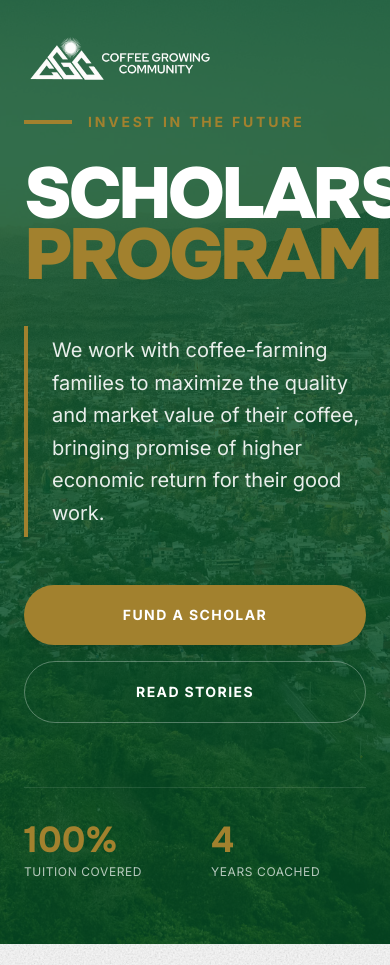
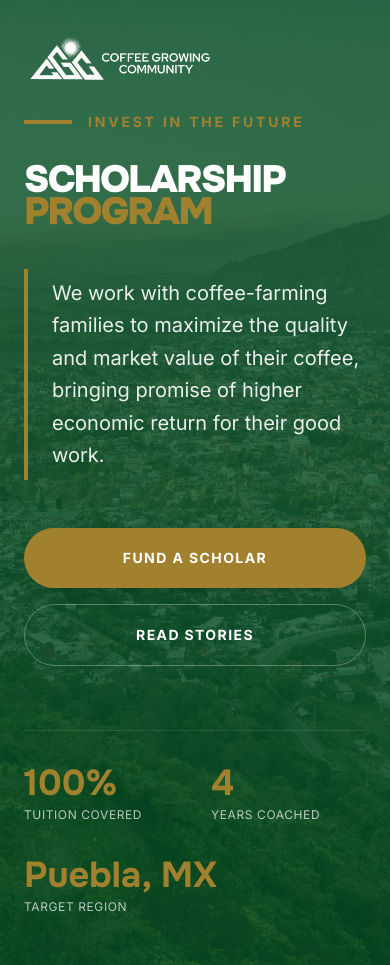
Before and after one commit to Andrew-Vinyl/chicontla, a Next.js app in the folder chicontla-web/: page / in a window 390 px wide. Shown: the top 965 px of the page. Built offline with nearby package versions, Linux system fonts and the light colour scheme.

Commit message:
fix: mobile layout — smaller h1, show Puebla MX stat, photo above text on mobile

```diff
--- a/chicontla-web/src/components/Hero.tsx
+++ b/chicontla-web/src/components/Hero.tsx
@@ -72,7 +72,7 @@ export default function Hero() {
 
           <motion.h1
             variants={itemVariants}
-            className="text-7xl sm:text-8xl lg:text-[110px] xl:text-[130px] font-heading font-black text-white leading-[0.85] tracking-tighter mb-10 hyphens-auto"
+            className="text-[38px] sm:text-8xl lg:text-[110px] xl:text-[130px] font-heading font-black text-white leading-[0.85] tracking-tighter mb-10"
           >
             SCHOLARSHIP<br />
             <span className="text-donate">PROGRAM</span>
@@ -116,7 +116,7 @@ export default function Hero() {
               <p className="font-heading font-bold text-4xl text-donate mb-1">4</p>
               <p className="font-body text-xs text-white/70 uppercase tracking-wider">Years Coached</p>
             </div>
-            <div className="col-span-2 hidden sm:block">
+            <div className="col-span-2 sm:col-span-2">
               <p className="font-heading font-bold text-4xl text-donate mb-1">Puebla, MX</p>
               <p className="font-body text-xs text-white/70 uppercase tracking-wider">Target Region</p>
             </div>
--- a/chicontla-web/src/components/Intro.tsx
+++ b/chicontla-web/src/components/Intro.tsx
@@ -50,7 +50,7 @@ export default function Intro() {
             whileInView="visible"
             viewport={{ once: true, margin: "-80px" }}
             variants={{ visible: { transition: { staggerChildren: 0.14, delayChildren: 0.1 } } }}
-            className="lg:col-span-6 font-body text-lg lg:text-xl text-background leading-relaxed space-y-8"
+            className="order-2 lg:order-1 lg:col-span-6 font-body text-lg lg:text-xl text-background leading-relaxed space-y-8"
           >
             <motion.p variants={fadeUp}>
               In the coffee-growing region surrounding Chicontla, Mexico, the path to higher
@@ -100,7 +100,7 @@ export default function Intro() {
             whileInView={{ opacity: 1, x: 0 }}
             viewport={{ once: true, margin: "-80px" }}
             transition={{ duration: 0.9, ease: [0.16, 1, 0.3, 1] }}
-            className="lg:col-span-6 flex flex-col gap-5"
+            className="order-1 lg:order-2 lg:col-span-6 flex flex-col gap-5"
           >
             {/* Group photo — 4:3 matches the photo's natural ratio exactly */}
             <div className="relative w-full rounded-2xl overflow-hidden shadow-2xl" style={{ aspectRatio: "4/3" }}>
```
